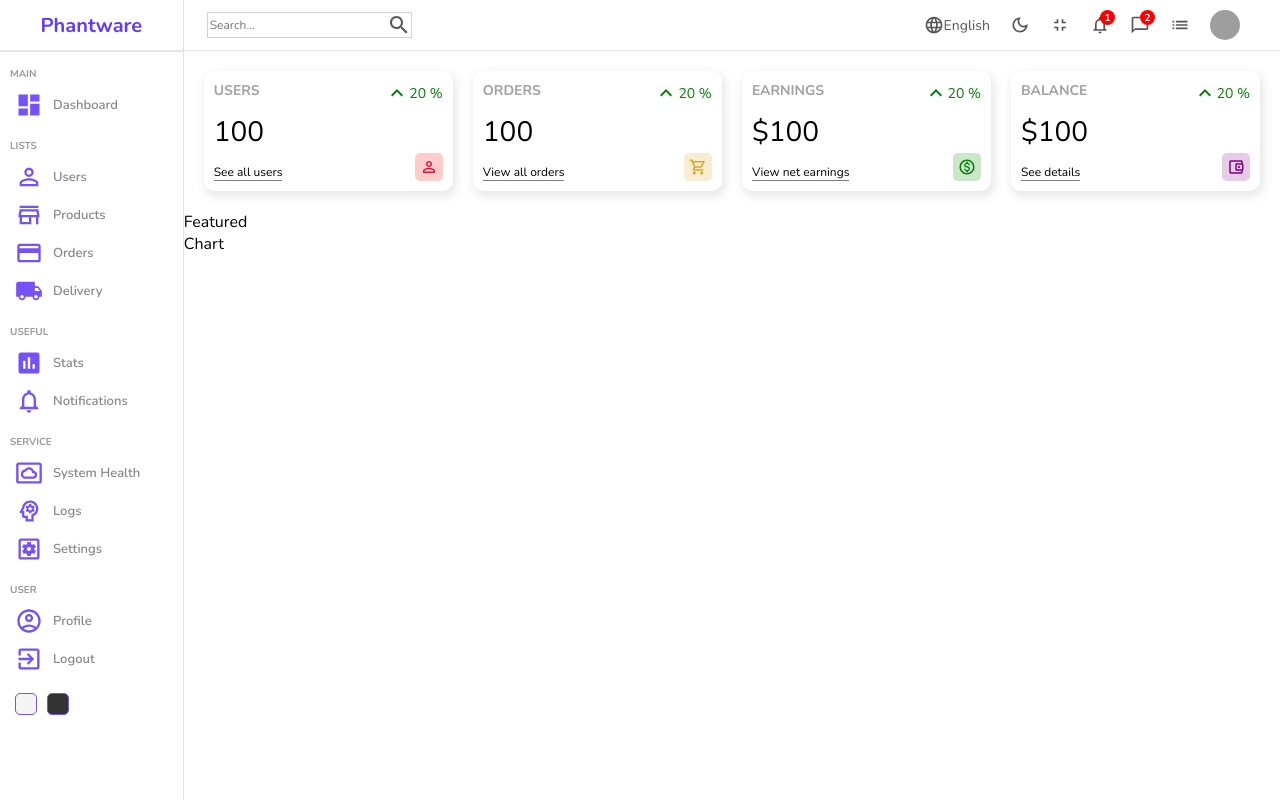
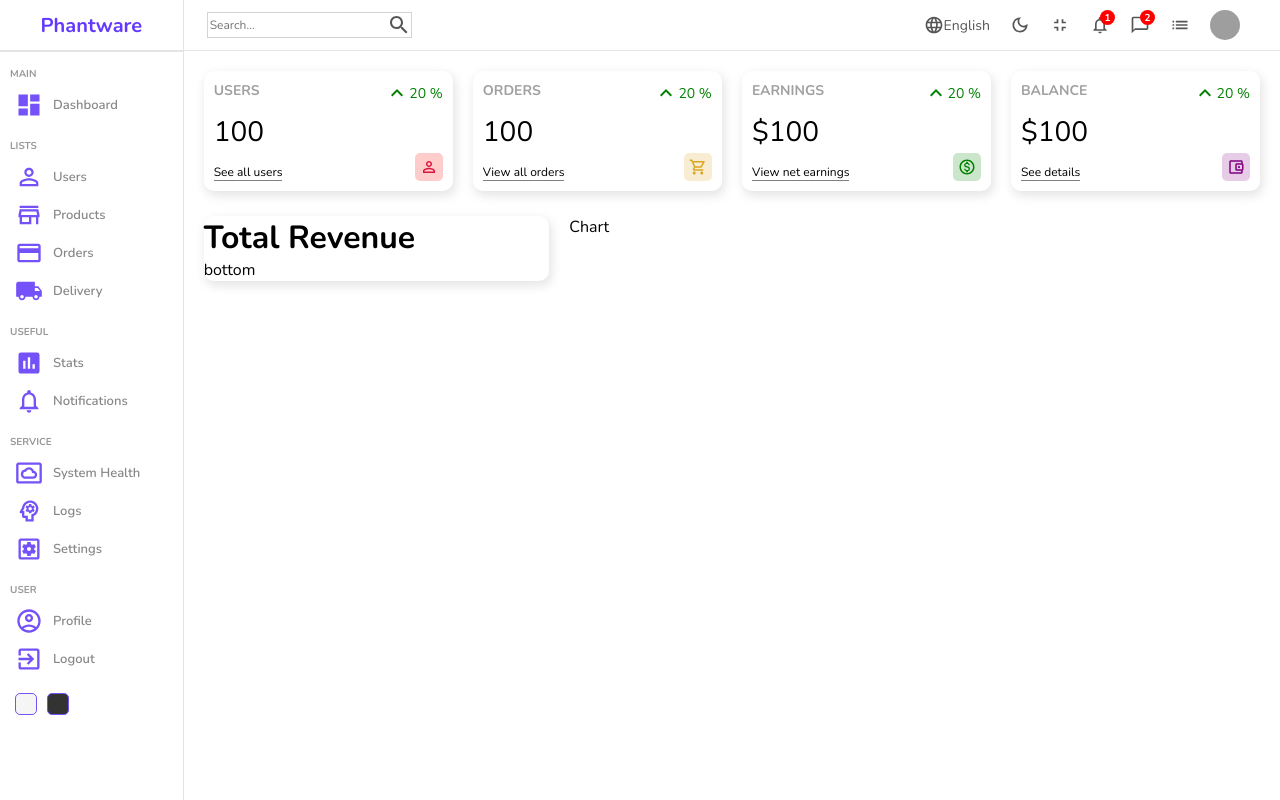
Before and after one commit to phantware/react-admin-dashboard, a React (Create React App) app: page / in a window 1280 px wide. Built offline with nearby package versions, Linux system fonts and the light colour scheme; grey boxes are pictures that could not be loaded.

Commit message:
chart session continues

```diff
--- a/src/components/chart/chart.scss
+++ b/src/components/chart/chart.scss
@@ -1,2 +1,3 @@
 .chart {
+  flex: 4;
 }
--- a/src/components/featured/Featured.jsx
+++ b/src/components/featured/Featured.jsx
@@ -2,7 +2,14 @@ import React from 'react'
 import './featured.scss'
 
 const Featured = () => {
-  return <div className='featured'>Featured</div>
+  return (
+    <div className='featured'>
+      <div className='top'>
+        <h1 className='title'>Total Revenue</h1>
+      </div>
+      <div className='bottom'>bottom</div>
+    </div>
+  )
 }
 
 export default Featured
--- a/src/components/featured/featured.scss
+++ b/src/components/featured/featured.scss
@@ -0,0 +1,6 @@
+.featured {
+  flex: 2;
+  -webkit-box-shadow: 2px 4px 10px 1px rgba(0, 0, 0, 0.47);
+  box-shadow: 2px 4px 10px 1px rgba(201, 201, 201, 0.47);
+  border-radius: 10px;
+}
--- a/src/pages/home/home.scss
+++ b/src/pages/home/home.scss
@@ -3,10 +3,14 @@
   .homeContainer {
     flex: 6;
 
-    .widgets {
+    .widgets,
+    .charts {
       display: flex;
       gap: 20px;
       padding: 20px;
     }
+    .charts {
+      padding: 5px 20px;
+    }
   }
 }
```
